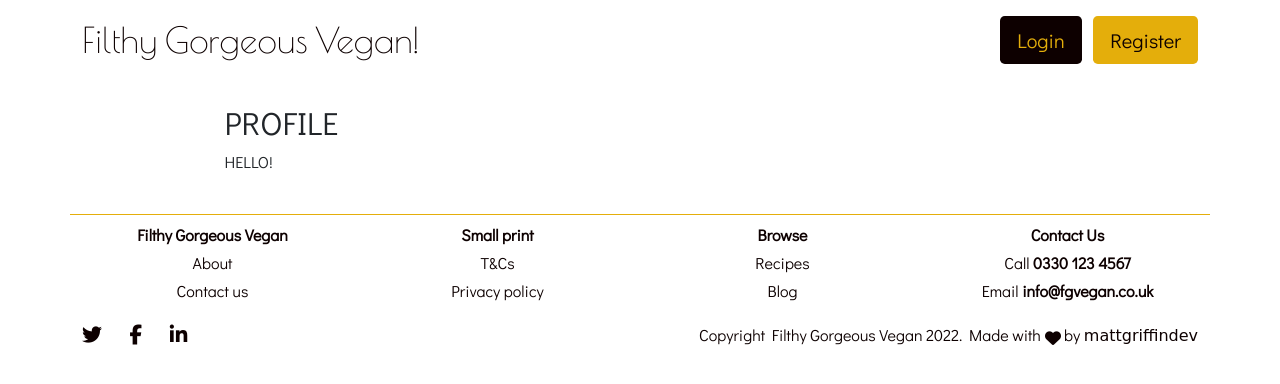
After one commit to mattgriffindev/filfthy-gorgeous-vegan, a Flask app: page /profile in a window 1280 px wide. The commit adds this page. Shown: the top 384 px of the page. Run offline with Flask 2, Linux system fonts and the light colour scheme; some libraries are stand-ins or nearby versions; some web fonts are replaced.

Commit message:
Amend register.html - add functionality to registration form; Amend routes.py - add script to regsiter new user; Add profile.html - add profile page when users login

```diff
--- a/cakebox/models.py
+++ b/cakebox/models.py
@@ -1,16 +1,15 @@
 from cakebox import db
 
 class Users(db.Model):
-    """ schema for the Users model """
     # schema for the User model
     id = db.Column(db.Integer, primary_key=True)
-    user_name = db.Column(db.String(40), unique=True, nullable=False)
+    username = db.Column(db.String(40), unique=True, nullable=False)
     firstname = db.Column(db.String(40), nullable=False)
     password = db.Column(db.String(240), nullable=False)
 
     def __repr__(self):
         # __repr__ to represent itself in the form of a string
-        return self.user_name, self.firstname
+        return self.username, self.firstname
 
 
 class Category(db.Model):
--- a/cakebox/routes.py
+++ b/cakebox/routes.py
@@ -1,4 +1,5 @@
-from flask import render_template, request, redirect, url_for
+from flask import render_template, request, redirect, url_for, session
+from werkzeug.security import generate_password_hash, check_password_hash
 from cakebox import app, db
 from cakebox.models import Category, Recipe, Users
 
@@ -62,8 +63,36 @@ def privacy():
     return render_template("privacy.html")
 
 
-@app.route("/register")
+@app.route("/register/", methods=["GET", "POST"])
 def register():
+    if "user" in session:
+        flash("You're already logged in!")
+        return redirect(url_for('profile'))
+
+    if request.method == "POST":
+        # check if username already exists in db
+        existing_user = Users.query.filter(Users.username == request.form.get("username").lower()).all()
+
+        if existing_user:
+            flash("Username already exists")
+            return redirect(url_for("register"))
+
+        user = Users(
+            username=request.form.get("username").lower(),
+            firstname=request.form.get("firstname").lower(),
+            password=generate_password_hash(request.form.get("password")),
+        )
+
+        db.session.add(user)
+        db.session.commit()
+
+        new_user = Users.query.get_or_404(user.id)
+
+        # put the new user into 'session' cookie
+        session["user"] = request.form.get("username")
+        flash("Registration successful!")
+        return redirect(url_for("profile", username=session["user"]))
+
     return render_template("register.html")
 
 
@@ -119,3 +148,8 @@ def delete_recipe(recipe_id):
 @app.route("/terms")
 def terms():
     return render_template("terms.html")
+
+
+@app.route("/profile")
+def profile():
+    return render_template("profile.html")
--- /dev/null
+++ b/cakebox/templates/profile.html
@@ -0,0 +1,18 @@
+{% extends "base.html" %}
+{% block header %}
+<!--about-->
+<section id="privacy" class="my-4">
+    <div class="container">
+        <div class="row d-flex justify-content-center">
+            <div class="col-12 col-md-9">
+                <h2>PROFILE</h2>
+                <p>HELLO! {{ session.user|capitalize }}</p>
+            </div>
+        </div>
+    </div>
+</section>
+<!--/about-->
+{% endblock %}
+
+{% block footer %}
+{% endblock %}
```
Also changed, not shown: cakebox/templates/register.html (+4 -4 lines).
